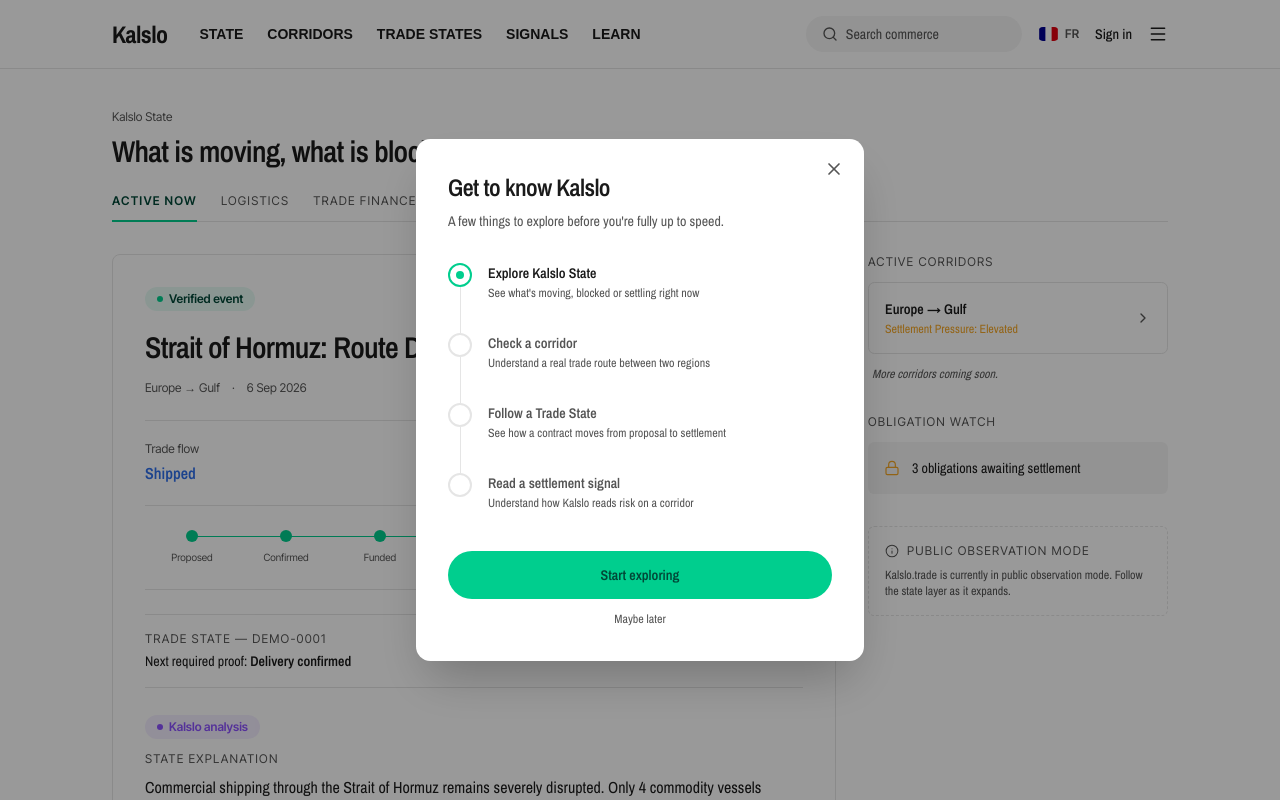
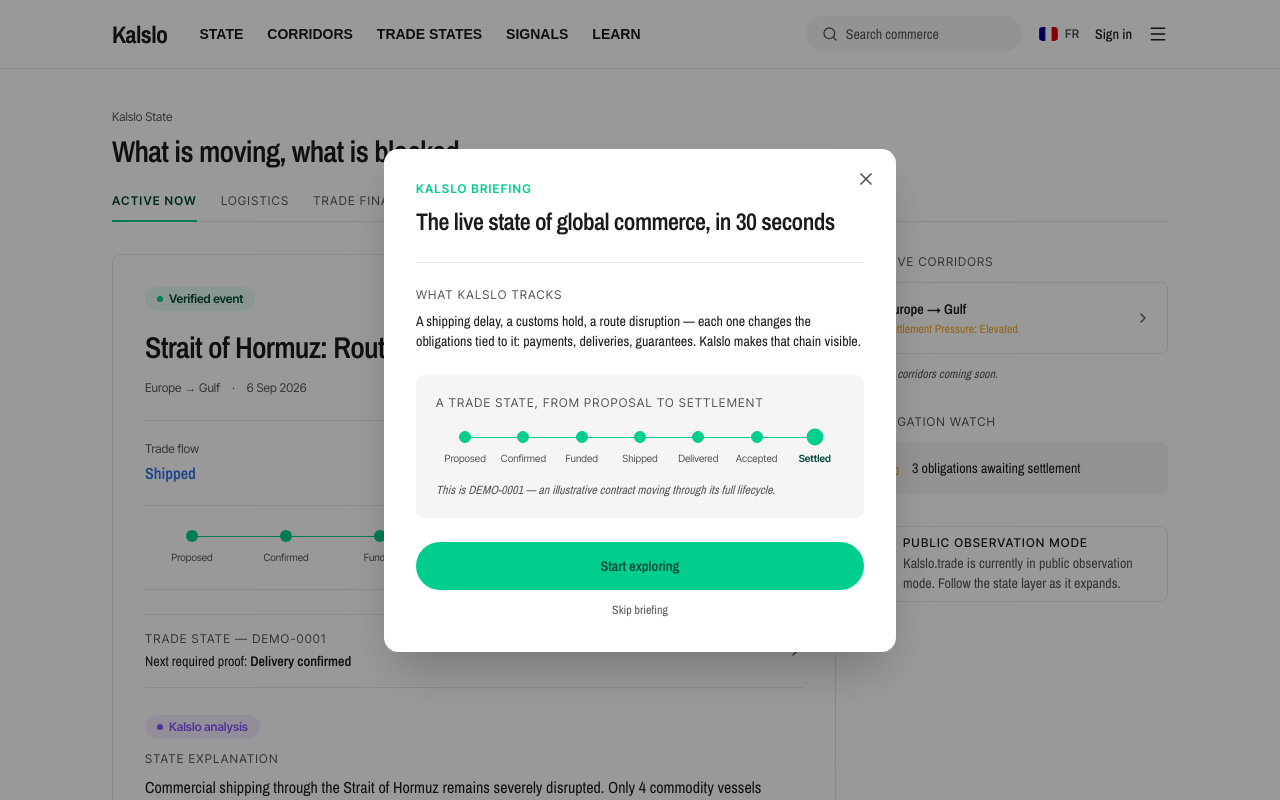
Before and after one commit to imyrosv/Kalslo-trade, a Next.js app: page / in a window 1280 px wide. Shown: the top 800 px of the page. Built offline with nearby package versions, Linux system fonts and the light colour scheme; a web font is replaced by a local one.

Commit message:
Refonte onboarding en Kalslo Briefing animé + composant Alert shadcn

```diff
--- a/src/app/layout.tsx
+++ b/src/app/layout.tsx
@@ -1,7 +1,6 @@
 import type { Metadata } from "next";
 import { Archivo_Narrow, Inter_Tight } from "next/font/google";
 import { Navbar } from "@/components/ui/kalslo/Navbar";
-import { OnboardingTracker } from "@/components/ui/kalslo/OnboardingTracker";
 import { OnboardingModal } from "@/components/ui/kalslo/OnboardingModal";
 import "./globals.css";
 
@@ -38,7 +37,6 @@
       <body className={`${archivoNarrow.variable} ${interTight.variable} antialiased`}>
         <Navbar />
         {children}
-        <OnboardingTracker />
         <OnboardingModal />
       </body>
     </html>
--- a/src/app/page.tsx
+++ b/src/app/page.tsx
@@ -22,6 +22,7 @@
 import { CategoryFilter } from "@/components/ui/kalslo/CategoryFilter";
 import { CategoryIcon } from "@/components/ui/kalslo/CategoryIcon";
 import { TradeStateProgress } from "@/components/ui/kalslo/TradeStateProgress";
+import { Alert, AlertTitle, AlertDescription } from "@/components/ui/alert";
 
 export default function Home() {
   const { locale } = useLocaleStore();
@@ -215,17 +216,13 @@
               </Link>
             </div>
 
-            <div className="rounded-md border border-dashed border-border p-4">
-              <div className="flex items-center gap-2">
-                <Info className="h-3.5 w-3.5 text-muted-foreground" strokeWidth={1.75} />
-                <p className="font-label text-xs uppercase tracking-widest text-muted-foreground">
-                  {t.sidebar.observationModeTitle}
-                </p>
-              </div>
-              <p className="mt-2 text-xs text-muted-foreground">
-                {t.sidebar.observationModeText}
-              </p>
-            </div>
+            <Alert>
+              <Info className="h-4 w-4" />
+              <AlertTitle className="font-label text-xs uppercase tracking-widest">
+                {t.sidebar.observationModeTitle}
+              </AlertTitle>
+              <AlertDescription>{t.sidebar.observationModeText}</AlertDescription>
+            </Alert>
           </div>
         </div>
 
--- /dev/null
+++ b/src/components/ui/alert.tsx
@@ -0,0 +1,75 @@
+import * as React from "react"
+import { cva, type VariantProps } from "class-variance-authority"
+import { cn } from "cn"
+
+const alertVariants = cva(
+  "group/alert relative grid w-full gap-0.5 rounded-lg border px-2.5 py-2 text-left text-sm has-data-[slot=alert-action]:relative has-data-[slot=alert-action]:pr-18 has-[>svg]:grid-cols-[auto_1fr] has-[>svg]:gap-x-2 *:[svg]:row-span-2 *:[svg]:translate-y-0.5 *:[svg]:text-current *:[svg:not([class*='size-'])]:size-4",
+  {
+    variants: {
+      variant: {
+        default: "bg-card text-card-foreground",
+        destructive:
+          "bg-card text-destructive *:data-[slot=alert-description]:text-destructive/90 *:[svg]:text-current",
+      },
+    },
+    defaultVariants: {
+      variant: "default",
+    },
+  }
+)
+
+function Alert({
+  className,
+  variant,
+  ...props
+}: React.ComponentProps<"div"> & VariantProps<typeof alertVariants>) {
+  return (
+    <div
+      data-slot="alert"
+      role="alert"
+      className={cn(alertVariants({ variant }), className)}
+      {...props}
+    />
+  )
+}
+
+function AlertTitle({ className, ...props }: React.ComponentProps<"div">) {
+  return (
+    <div
+      data-slot="alert-title"
+      className={cn(
+        "font-medium group-has-[>svg]/alert:col-start-2 [&_a]:underline [&_a]:underline-offset-3 [&_a]:hover:text-foreground",
+        className
+      )}
+      {...props}
+    />
+  )
+}
+
+function AlertDescription({
+  className,
+  ...props
+}: React.ComponentProps<"div">) {
+  return (
+    <div
+      data-slot="alert-description"
+      className={cn(
+        "text-sm text-balance text-muted-foreground md:text-pretty [&_a]:underline [&_a]:underline-offset-3 [&_a]:hover:text-foreground [&_p:not(:last-child)]:mb-4",
+        className
+      )}
+      {...props}
+    />
+  )
+}
+
+function AlertAction({ className, ...props }: React.ComponentProps<"div">) {
+  return (
+    <div
+      data-slot="alert-action"
+      className={cn("absolute top-2 right-2", className)}
+      {...props}
+    />
+  )
+}
+
+export { Alert, AlertTitle, AlertDescription, AlertAction }
--- /dev/null
+++ b/src/components/ui/kalslo/AnimatedTradeStateDemo.tsx
@@ -0,0 +1,58 @@
+"use client";
+
+import { useEffect, useState } from "react";
+import { motion } from "framer-motion";
+import { stageOrder, stageLabels } from "@/lib/content/trade-states";
+
+export function AnimatedTradeStateDemo({ locale }: { locale: "en" | "fr" }) {
+  const [tick, setTick] = useState(0);
+
+  useEffect(() => {
+    const interval = setInterval(() => {
+      setTick((prev) => (prev + 1) % (stageOrder.length + 2));
+    }, 700);
+    return () => clearInterval(interval);
+  }, []);
+
+  const currentIndex = Math.min(tick, stageOrder.length - 1);
+
+  return (
+    <div className="flex items-center">
+      {stageOrder.map((stage, index) => {
+        const isDone = index < currentIndex;
+        const isCurrent = index === currentIndex;
+        const isLast = index === stageOrder.length - 1;
+
+        return (
+          <div key={stage} className="relative flex flex-1 flex-col items-center">
+            {!isLast && (
+              <div className="absolute left-1/2 top-1.5 h-px w-full overflow-hidden bg-border">
+                <motion.div
+                  className="h-full bg-kalslo-mint"
+                  animate={{ width: isDone ? "100%" : "0%" }}
+                  transition={{ duration: 0.4, ease: "easeInOut" }}
+                />
+              </div>
+            )}
+            <motion.span
+              animate={{ scale: isCurrent ? 1.4 : 1 }}
+              transition={{ duration: 0.3 }}
+              className={`relative z-10 h-3 w-3 rounded-full border ${
+                isDone || isCurrent
+                  ? "border-kalslo-mint bg-kalslo-mint"
+                  : "border-border bg-background"
+              }`}
+            />
+            <span
+              className={`mt-2 whitespace-nowrap font-label text-[10px] ${
+                isCurrent ? "font-semibold text-kalslo-deep" : "text-muted-foreground"
+              }`}
+            >
+              {stageLabels[locale][stage]}
+            </span>
+          </div>
+        );
+      })}
+    </div>
+  );
+}
--- a/src/components/ui/kalslo/OnboardingModal.tsx
+++ b/src/components/ui/kalslo/OnboardingModal.tsx
@@ -1,30 +1,22 @@
 "use client";
 
 import Link from "next/link";
-import { Check, X } from "lucide-react";
+import { X } from "lucide-react";
 import { useLocaleStore } from "@/store/useLocaleStore";
-import { useOnboardingStore, type OnboardingStep } from "@/store/useOnboardingStore";
+import { useOnboardingStore } from "@/store/useOnboardingStore";
 import { onboardingContent } from "@/lib/content/onboarding";
-
-const stepOrder: { key: OnboardingStep; href: string }[] = [
-  { key: "state", href: "/state" },
-  { key: "corridors", href: "/corridors/europe-gulf" },
-  { key: "tradeStates", href: "/trade-states/demo-0001" },
-  { key: "signals", href: "/signals" },
-];
+import { AnimatedTradeStateDemo } from "./AnimatedTradeStateDemo";
 
 export function OnboardingModal() {
   const { locale } = useLocaleStore();
-  const { completed, hasSeenModal, dismissModal } = useOnboardingStore();
+  const { hasSeenModal, hasHydrated, dismissModal } = useOnboardingStore();
   const t = onboardingContent[locale];
 
-  if (hasSeenModal) return null;
-
-  const firstIncomplete = stepOrder.find((s) => !completed[s.key]) ?? stepOrder[0];
+  if (!hasHydrated || hasSeenModal) return null;
 
   return (
     <div className="fixed inset-0 z-50 flex items-center justify-center bg-black/40 px-4">
-      <div className="relative w-full max-w-md rounded-2xl bg-white p-8 shadow-2xl">
+      <div className="relative w-full max-w-lg rounded-2xl bg-white p-8 shadow-2xl">
         <button
           onClick={dismissModal}
           className="absolute right-5 top-5 text-muted-foreground transition-colors hover:text-foreground"
@@ -33,69 +25,34 @@
           <X className="h-5 w-5" />
         </button>
 
-        <h2 className="text-2xl font-semibold tracking-tight text-foreground">
+        <p className="font-label text-xs font-semibold uppercase tracking-widest text-kalslo-mint">
+          {t.kicker}
+        </p>
+        <h2 className="mt-2 text-2xl font-semibold leading-snug tracking-tight text-foreground">
           {t.title}
         </h2>
-        <p className="mt-2 text-sm text-muted-foreground">{t.subtitle}</p>
 
-        <div className="mt-8 space-y-0">
-          {stepOrder.map((step, index) => {
-            const isDone = completed[step.key];
-            const isCurrent = step.key === firstIncomplete.key && !isDone;
-            const isLast = index === stepOrder.length - 1;
+        <div className="mt-6 border-t border-border pt-6">
+          <p className="font-label text-xs uppercase tracking-widest text-muted-foreground">
+            {t.whatKalsloTracksLabel}
+          </p>
+          <p className="mt-2 text-sm text-foreground">{t.whatKalsloTracks}</p>
+        </div>
 
-            return (
-              <div key={step.key} className="flex gap-4">
-                <div className="flex flex-col items-center">
-                  <div
-                    className={`flex h-6 w-6 shrink-0 items-center justify-center rounded-full ${
-                      isDone
-                        ? "bg-kalslo-mint"
-                        : isCurrent
-                        ? "border-2 border-kalslo-mint bg-white"
-                        : "border-2 border-border bg-white"
-                    }`}
-                  >
-                    {isDone && <Check className="h-3.5 w-3.5 text-white" strokeWidth={3} />}
-                    {isCurrent && !isDone && (
-                      <div className="h-2 w-2 rounded-full bg-kalslo-mint" />
-                    )}
-                  </div>
-                  {!isLast && (
-                    <div
-                      className={`w-px flex-1 ${
-                        isDone ? "bg-kalslo-mint" : "bg-border"
-                      }`}
-                      style={{ minHeight: "2rem" }}
-                    />
-                  )}
-                </div>
-
-                <div className="pb-8">
-                  <p
-                    className={`text-sm font-semibold ${
-                      isDone
-                        ? "text-foreground"
-                        : isCurrent
-                        ? "text-foreground"
-                        : "text-muted-foreground"
-                    }`}
-                  >
-                    {t.steps[step.key].label}
-                  </p>
-                  <p className="mt-0.5 text-xs text-muted-foreground">
-                    {t.steps[step.key].description}
-                  </p>
-                </div>
-              </div>
-            );
-          })}
+        <div className="mt-6 rounded-lg bg-muted p-5">
+          <p className="font-label text-xs uppercase tracking-widest text-muted-foreground">
+            {t.demoLabel}
+          </p>
+          <div className="mt-5">
+            <AnimatedTradeStateDemo locale={locale} />
+          </div>
+          <p className="mt-4 text-xs italic text-muted-foreground">{t.demoCaption}</p>
         </div>
 
         <Link
-          href={firstIncomplete.href}
+          href="/state"
           onClick={dismissModal}
-          className="mt-2 flex w-full items-center justify-center rounded-full bg-kalslo-mint py-3.5 text-sm font-semibold text-kalslo-deep transition-transform hover:scale-[1.01]"
+          className="mt-6 flex w-full items-center justify-center rounded-full bg-kalslo-mint py-3.5 text-sm font-semibold text-kalslo-deep transition-transform hover:scale-[1.01]"
         >
           {t.cta}
         </Link>
--- a/src/lib/content/onboarding.ts
+++ b/src/lib/content/onboarding.ts
@@ -1,26 +1,24 @@
 export const onboardingContent = {
   en: {
-    title: "Get to know Kalslo",
-    subtitle: "A few things to explore before you're fully up to speed.",
-    steps: {
-      state: { label: "Explore Kalslo State", description: "See what's moving, blocked or settling right now" },
-      corridors: { label: "Check a corridor", description: "Understand a real trade route between two regions" },
-      tradeStates: { label: "Follow a Trade State", description: "See how a contract moves from proposal to settlement" },
-      signals: { label: "Read a settlement signal", description: "Understand how Kalslo reads risk on a corridor" },
-    },
+    kicker: "Kalslo Briefing",
+    title: "The live state of global commerce, in 30 seconds",
+    whatKalsloTracksLabel: "What Kalslo tracks",
+    whatKalsloTracks:
+      "A shipping delay, a customs hold, a route disruption — each one changes the obligations tied to it: payments, deliveries, guarantees. Kalslo makes that chain visible.",
+    demoLabel: "A Trade State, from proposal to settlement",
+    demoCaption: "This is DEMO-0001 — an illustrative contract moving through its full lifecycle.",
     cta: "Start exploring",
-    dismiss: "Maybe later",
+    dismiss: "Skip briefing",
   },
   fr: {
-    title: "Découvrir Kalslo",
-    subtitle: "Quelques pages à explorer pour bien comprendre le système.",
-    steps: {
-      state: { label: "Explorer Kalslo State", description: "Voir ce qui bouge, bloque ou se règle en ce moment" },
-      corridors: { label: "Consulter un corridor", description: "Comprendre une route commerciale réelle entre deux régions" },
-      tradeStates: { label: "Suivre un Trade State", description: "Voir comment un contrat évolue de la proposition au règlement" },
-      signals: { label: "Lire un signal de règlement", description: "Comprendre comment Kalslo évalue le risque sur un corridor" },
-    },
+    kicker: "Briefing Kalslo",
+    title: "L'état en direct du commerce mondial, en 30 secondes",
+    whatKalsloTracksLabel: "Ce que suit Kalslo",
+    whatKalsloTracks:
+      "Un retard d'expédition, un blocage douanier, une route perturbée — chacun modifie les obligations qui y sont liées : paiements, livraisons, garanties. Kalslo rend cette chaîne visible.",
+    demoLabel: "Un Trade State, de la proposition au règlement",
+    demoCaption: "Voici DEMO-0001 — un contrat illustratif qui parcourt tout son cycle de vie.",
     cta: "Commencer l'exploration",
-    dismiss: "Plus tard",
+    dismiss: "Passer le briefing",
   },
-} as const;
+};
--- a/src/store/useOnboardingStore.ts
+++ b/src/store/useOnboardingStore.ts
@@ -1,31 +1,28 @@
 import { create } from "zustand";
 import { persist } from "zustand/middleware";
 
-export type OnboardingStep = "state" | "corridors" | "tradeStates" | "signals";
-
 interface OnboardingState {
-  completed: Record<OnboardingStep, boolean>;
   hasSeenModal: boolean;
-  markVisited: (step: OnboardingStep) => void;
+  hasHydrated: boolean;
   dismissModal: () => void;
   reopenModal: () => void;
+  setHasHydrated: (value: boolean) => void;
 }
 
 export const useOnboardingStore = create<OnboardingState>()(
   persist(
     (set) => ({
-      completed: {
-        state: false,
-        corridors: false,
-        tradeStates: false,
-        signals: false,
-      },
       hasSeenModal: false,
-      markVisited: (step) =>
-        set((s) => ({ completed: { ...s.completed, [step]: true } })),
+      hasHydrated: false,
       dismissModal: () => set({ hasSeenModal: true }),
       reopenModal: () => set({ hasSeenModal: false }),
+      setHasHydrated: (value) => set({ hasHydrated: value }),
     }),
-    { name: "kalslo-onboarding" }
+    {
+      name: "kalslo-onboarding",
+      onRehydrateStorage: () => (state) => {
+        state?.setHasHydrated(true);
+      },
+    }
   )
 );
```
